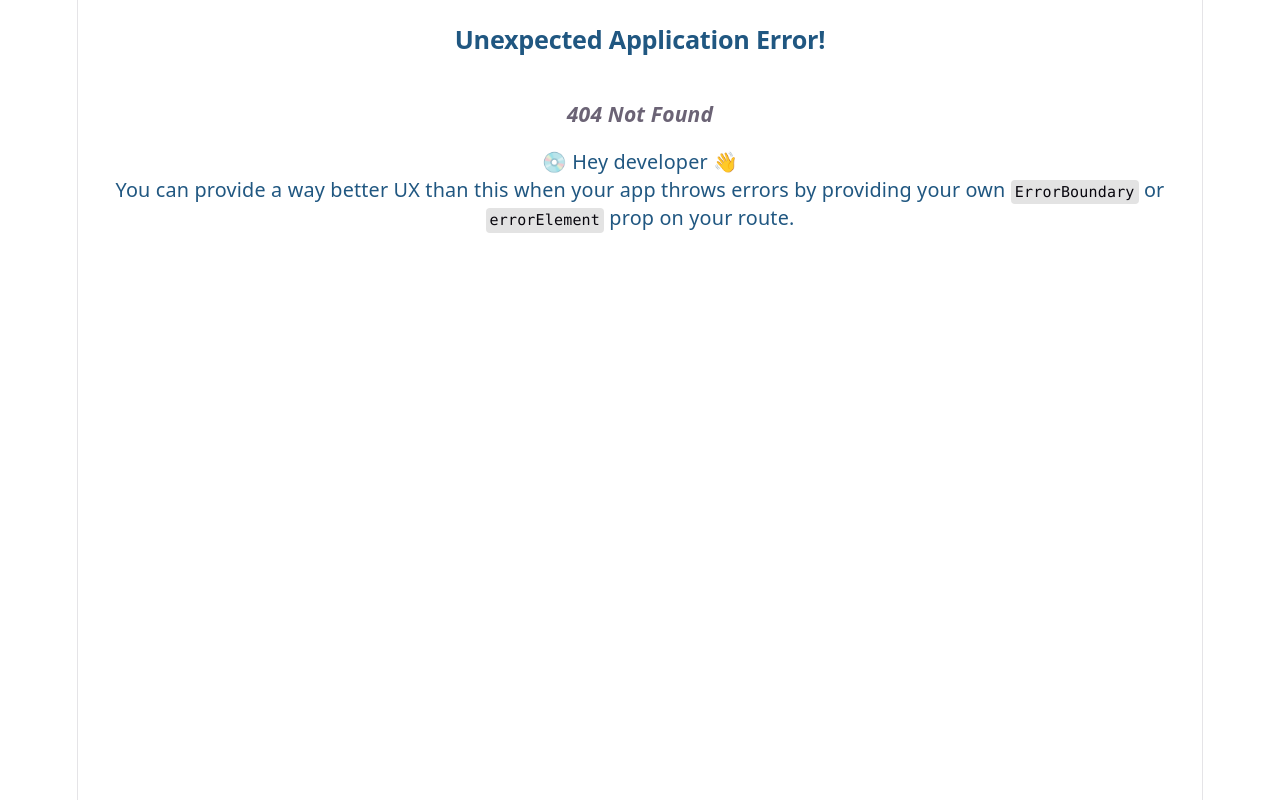
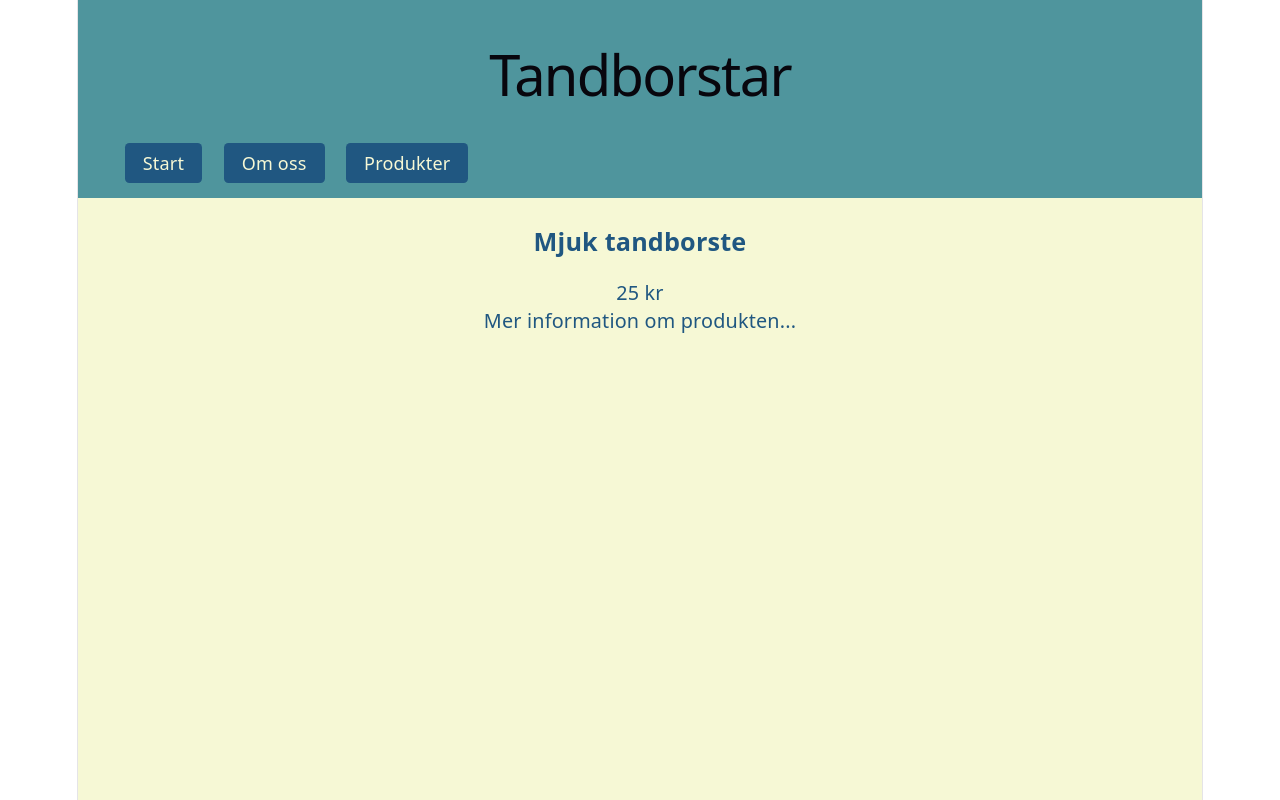
Before and after one commit to antoninadubrovska/routing-tasks, a React (Vite) app: page /#/products/1 in a window 1280 px wide. Before the commit this address had no page. Built offline with nearby package versions, Linux system fonts and the light colour scheme.

Commit message:
Added Details view

```diff
--- a/src/pages/About.jsx
+++ b/src/pages/About.jsx
@@ -1,14 +1,14 @@
 const About = () => {
 	return (
 		<div>
-			<h2> Om oss! </h2>
+			<h2> Om oss. </h2>
 			<p>
 				{" "}
-				Hos oss hittar du tandborstar för alla leenden – stora som små!
-				Vi brinner för friska tänder och gör det enkelt (och lite
-				roligare 😉) att ta hand om din munhälsa. Oavsett om du föredrar
-				klassiska tandborstar eller smarta eltandborstar har vi något
-				för dig. Borsta bättre, le mer! 😁{" "}
+				Vi är ett passionerat team som vill göra munvård enkel, prisvärd
+				och lite roligare! Vår idé är enkel – rätt tandborste kan göra
+				stor skillnad i din vardag. Därför erbjuder vi noggrant utvalda
+				tandborstar som passar olika behov. Vi tror på friska leenden,
+				nöjda kunder och en fräsch start på varje dag. 😁✨{" "}
 			</p>
 		</div>
 	);
--- a/src/pages/Details.jsx
+++ b/src/pages/Details.jsx
@@ -1,4 +1,5 @@
 import { useParams, useLoaderData, Link } from "react-router";
+import "./details.css";
 
 const Details = () => {
 	const { id } = useParams();
@@ -21,8 +22,8 @@ const Details = () => {
 		<div className="details">
 			<h3> {item.name} </h3>
 			<p> {item.price} kr </p>
-			<p> Här skulle mer information om produkten stått... </p>
-			<p> TODO: link back to products view </p>
+			<p> Mer information om produkten... </p>
+			{/* <p> TODO: link back to products view </p> */}
 			{/* (-1) */}
 		</div>
 	);
--- /dev/null
+++ b/src/pages/details.css
@@ -0,0 +1,14 @@
+h3{
+	color: var(--accent-bg);
+	font-size: 1.4em;
+	font-weight: 600;
+	margin: 1em;
+}
+
+p{
+	color: var(--accent-bg);
+	font-size: 1.1em;
+	font-weight: 400;
+	line-height: 1.4em;
+	margin: 0 1em;
+}
--- a/src/pages/products.css
+++ b/src/pages/products.css
@@ -9,7 +9,7 @@
 
 	.product-list {
 		display: grid;
-		grid-template-columns: repeat(auto-fill, minmax(8em, 1fr));
+		grid-template-columns: repeat(auto-fill, minmax(10em, 1fr));
 		gap: 0.6em;
 		color: var(--accent-bg);
 		font-weight: 600;
--- a/src/routes.jsx
+++ b/src/routes.jsx
@@ -2,9 +2,9 @@ import Root from "./Root";
 import Start from "./pages/Start";
 import Products from "./pages/Products";
 import About from "./pages/About";
-// import Details from "./pages/Details"
+import Details from "./pages/Details"
 import { tandborstar } from "./data/products";
-import { Component } from "react";
+//import { Component } from "react";
 
 export const routes = [
 	{
@@ -21,7 +21,14 @@ export const routes = [
 
 				Component: Products,
 			},
-			//  { path: "/products/:id", Component: Details },
+			{
+				path: "/products/:id",
+				loader: async () => {
+					return tandborstar;
+				},
+
+				Component: Details
+			}
 		],
 	},
 ];
```
